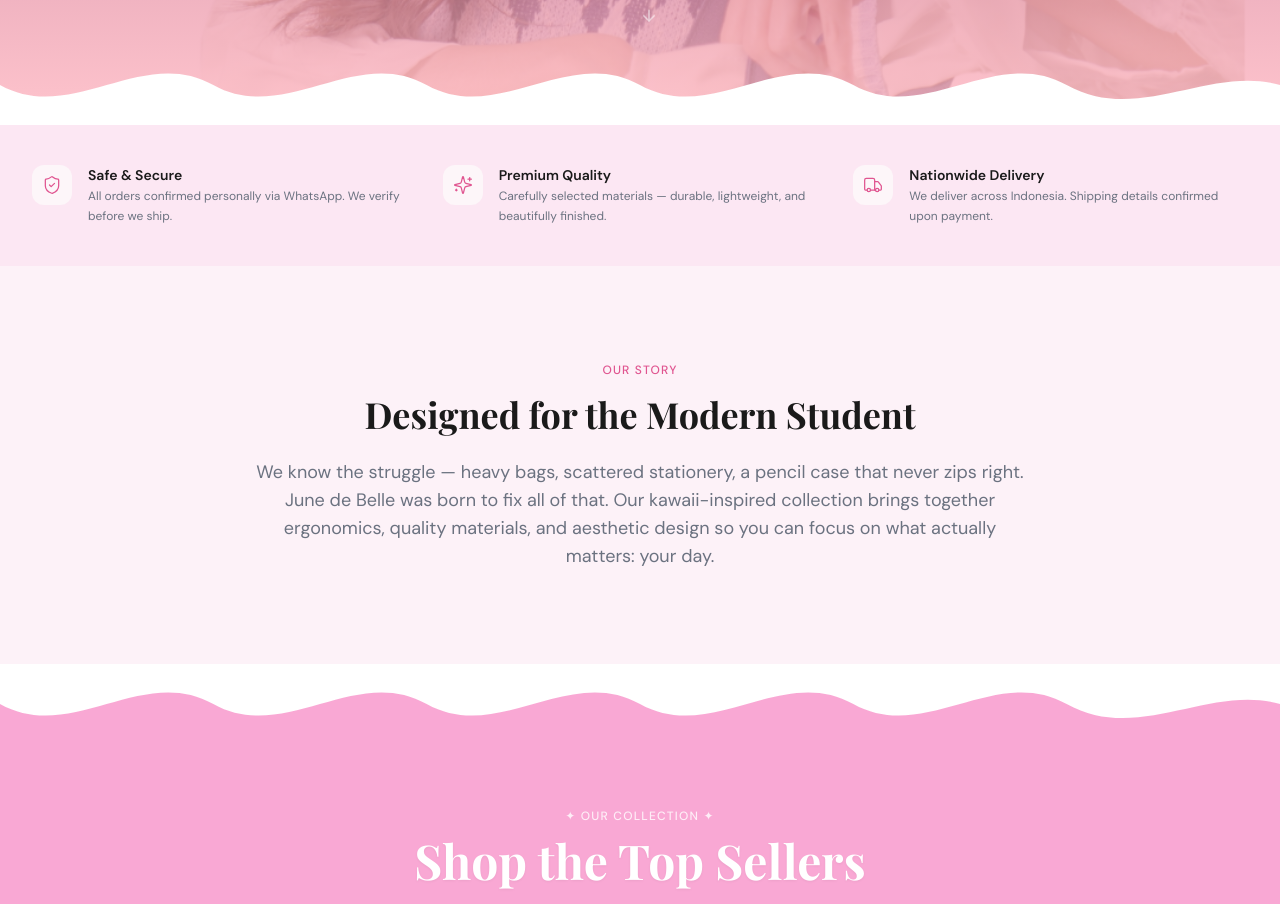
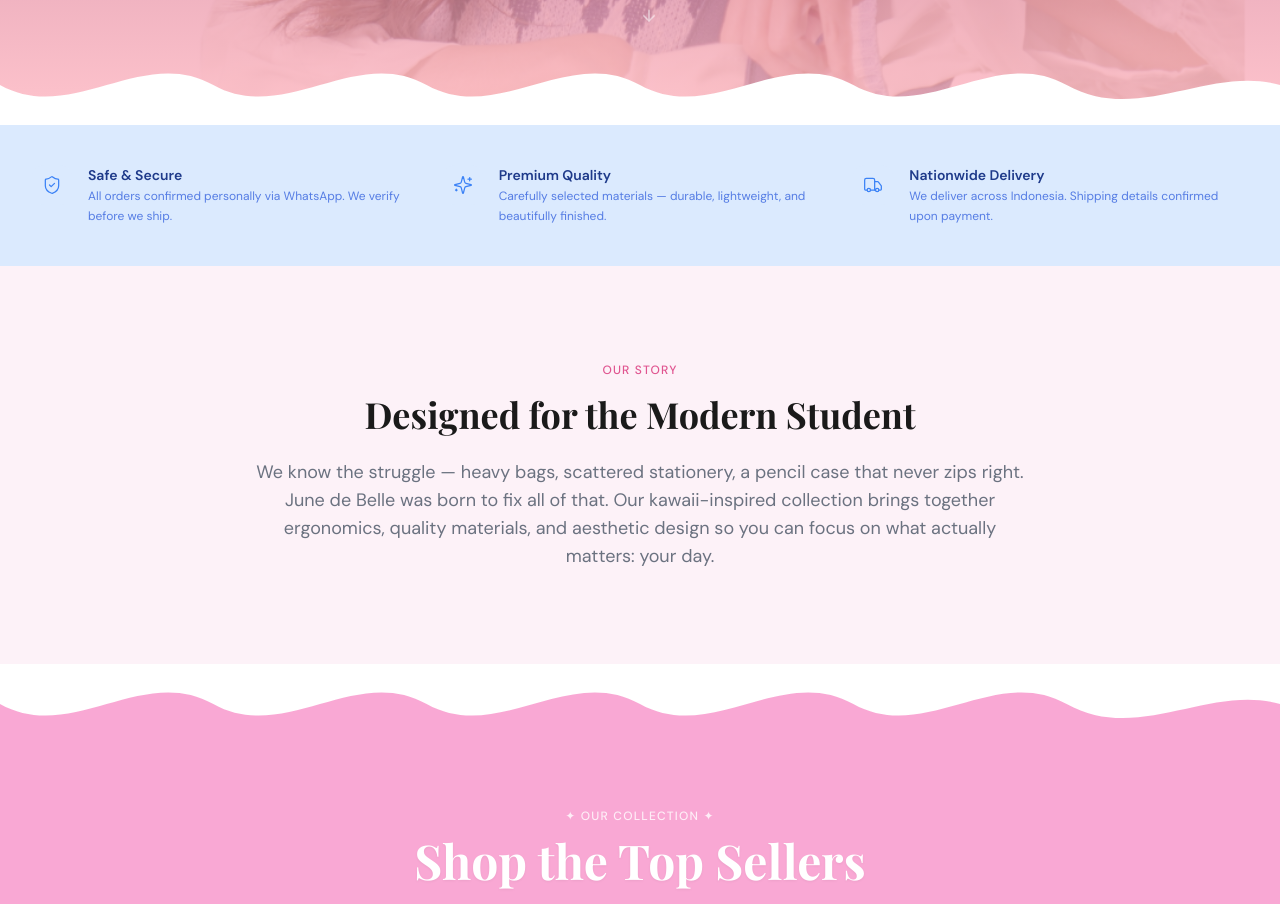
Before and after one commit to ayesharaditya235-jpg/june-de-belle, a Next.js app: page / in a window 1280 px wide. Shown: the part 780-1684 px from the top of the page. Built offline with nearby package versions, Linux system fonts and the light colour scheme.

Commit message:
change trust bar to baby blue

```diff
--- a/app/page.tsx
+++ b/app/page.tsx
@@ -33,16 +33,16 @@
       <Hero />
 
       {/* Trust bar */}
-      <section className="py-10 px-4 sm:px-6 lg:px-8" style={{background: "#fce7f3"}}>
+      <section className="py-10 px-4 sm:px-6 lg:px-8" style={{background: "#dbeafe"}}>
         <div className="max-w-7xl mx-auto grid grid-cols-1 sm:grid-cols-3 gap-8 sm:gap-4">
           {TRUST_ITEMS.map(({ icon: Icon, title, desc }) => (
             <div key={title} className="flex items-start gap-4">
-              <div className="w-10 h-10 rounded-xl bg-rose-50 flex items-center justify-center flex-shrink-0">
-                <Icon size={20} className="text-rose-500" strokeWidth={1.5} />
+              <div className="w-10 h-10 rounded-xl bg-blue-100 flex items-center justify-center flex-shrink-0">
+                <Icon size={20} className="text-blue-500" strokeWidth={1.5} />
               </div>
               <div>
-                <p className="font-sans font-semibold text-sm text-charcoal">{title}</p>
-                <p className="font-sans text-xs text-gray-500 mt-0.5 leading-relaxed">{desc}</p>
+                <p className="font-sans font-semibold text-sm text-blue-900">{title}</p>
+                <p className="font-sans text-xs text-blue-700/70 mt-0.5 leading-relaxed">{desc}</p>
               </div>
             </div>
           ))}
```
